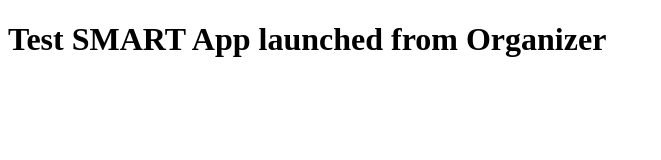
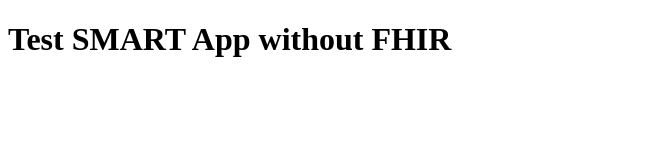
Before and after one commit to koushic88/hello_world, a plain HTML site: page index.html in a window 1280 px wide. Shown: the whole page, without its empty margins (0-661 px from the left). Drawn offline with nearby package versions, Linux system fonts and the light colour scheme.

Commit message:
Update index.html

```diff
--- a/index.html
+++ b/index.html
@@ -10,6 +10,6 @@
     <script src='https://code.jquery.com/jquery-migrate-1.2.1.min.js'></script>
   </head>
   <body>
-    <h1>Test SMART App launched from Organizer</h1>
+    <h1>Test SMART App without FHIR</h1>
   </body>
 </html>
```
